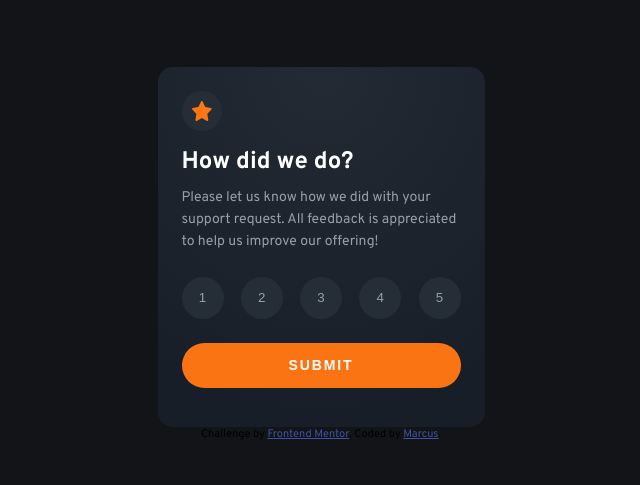
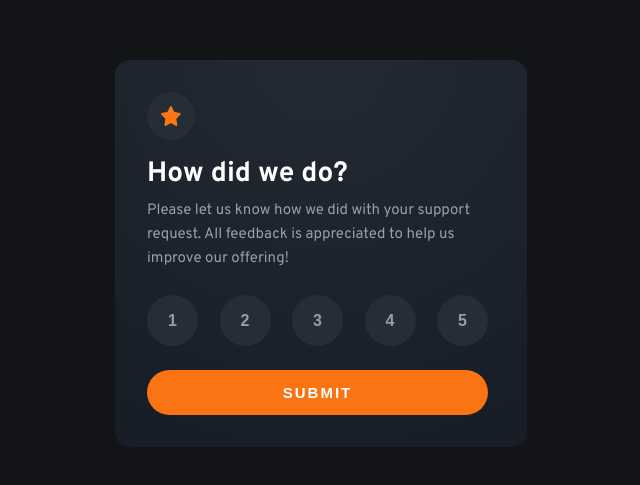
Before and after one commit to marjsky/interactive-rating-component-main, a plain HTML site: page interactive-rating-component-main/index.html in a window 1536 px wide. Shown: the part 147-632 px from the top of the page, without its empty margins (447-1087 px from the left). Drawn offline with Linux system fonts and the light colour scheme; a web font is replaced by a local one.

Commit message:
completed styles desktop and fixed mobile viewpoint

```diff
--- a/interactive-rating-component-main/index.html
+++ b/interactive-rating-component-main/index.html
@@ -45,12 +45,6 @@
       don’t hesitate to get in touch!</p>
   </div>
   <!-- Thank you state end -->
-
-  <div class="attribution">
-    Challenge by <a href="https://www.frontendmentor.io?ref=challenge" target="_blank">Frontend Mentor</a>.
-    Coded by <a href="https://www.frontendmentor.io/profile/marjsky">Marcus</a>.
-  </div>
-
   <script src="index.js"></script>
 </body>
 </html>
--- a/interactive-rating-component-main/style.css
+++ b/interactive-rating-component-main/style.css
@@ -96,12 +96,13 @@ body {
     border: none;
     border-radius: 50%;
     background-color: var(--dark-blue);
-
+    font-size: 14px;
+    font-weight: 700;
 }
 .submit-rating-btn {
     background-color: var(--orange);
     color: var(--pure-white);
-    width: 279px;
+    width: 100%;
     height: 45px;
     border-radius: 22.5px;
     flex-shrink: 0;
@@ -134,7 +135,8 @@ body {
 .thank-you p.grey {
     width: 168px;
     background-color: var(--dark-blue);
-    padding: 15px 5px;
+    padding-top: 5px;
+    padding-bottom: 5px;
     color: var(--orange);
     border-radius: 22.5px;
     font-size: 14px;
@@ -153,8 +155,50 @@ body {
     display: none;
 }
 /* Desktop view 1440px */
-
-
-
-.attribution { font-size: 11px; text-align: center; }
-.attribution a { color: hsl(228, 45%, 44%); }
+@media screen and (min-width: 1440px) {
+  .container, .thank-you {
+    min-width: 412px;
+    height: auto;
+    padding: 32px 39px 32px 32px;
+  }
+  .icon-circle {
+    width: 48px;
+    height: 48px;
+  }
+  .headline {
+    font-size: 28px;
+  }
+  .content {
+    color: var(--light-gray);
+    font-size: 15px;
+    font-style: normal;
+    font-weight: 400;
+    line-height: 24px;
+    margin-top: 7px;
+  }
+  .btn {
+    width: 51px;
+    height: 51px;
+    font-size: 16px;
+  }
+  .submit-rating-btn {
+    font-size: 15px;
+    letter-spacing: 2px;
+  }
+  .thank-you img {
+    margin-bottom: 32px;
+  }
+  .thank-you p.grey {
+    width: 193px;
+    font-size: 15px;
+    margin-bottom: 32px;
+  }
+  .thank-you h2 {
+    font-size: 28px;
+    margin-bottom: 7px;
+  }
+  .thank-you p {
+    font-size: 15px;
+    line-height: 24px;
+  }
+}
```
Also changed, not shown: interactive-rating-component-main/index-thankyou.html (deleted, +0 -11 lines).
